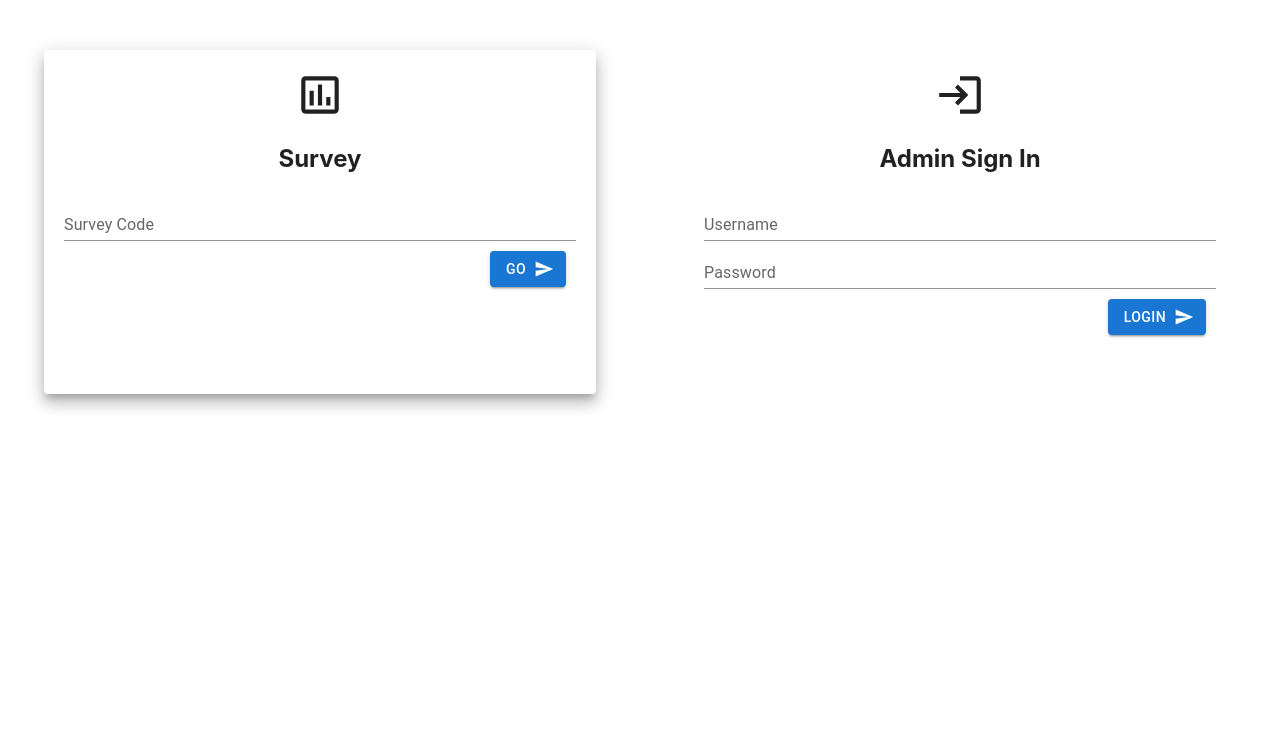
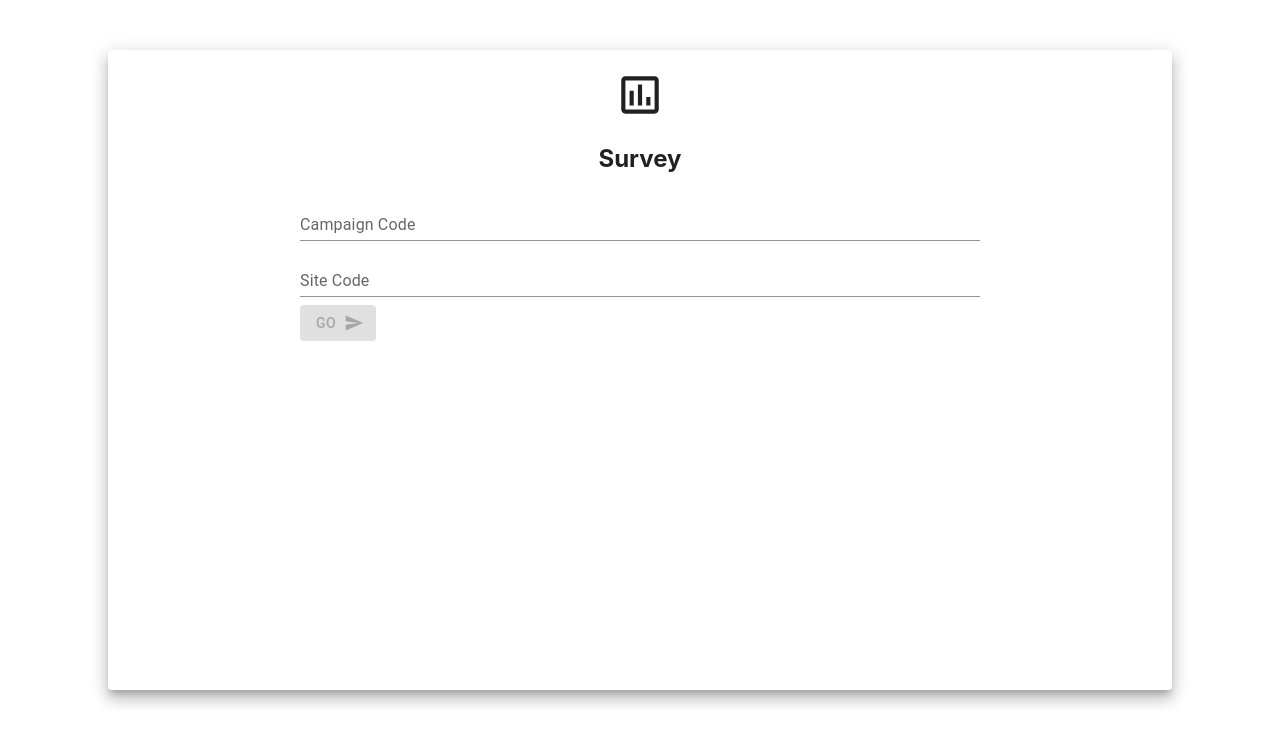
Before and after one commit to prateek05/C4GFoodBank, a React (Create React App) app in the folder frontend/food_bank_survey/: page / in a window 1280 px wide. Shown: the top 744 px of the page. Built offline with nearby package versions, Linux system fonts and the light colour scheme.

Commit message:
modifying sign in page to take in campaign and site id, radio button to reset on change

```diff
--- a/frontend/food_bank_survey/src/components/SignIn.jsx
+++ b/frontend/food_bank_survey/src/components/SignIn.jsx
@@ -1,15 +1,24 @@
-import React from "react";
-import { Grid, Paper, TextField, Button, Stack } from "@mui/material";
+import React, { useState } from "react";
+import { Grid, Paper, TextField, Button } from "@mui/material";
 import SendIcon from "@mui/icons-material/Send";
 import PollOutlinedIcon from "@mui/icons-material/PollOutlined";
-import LoginOutlinedIcon from '@mui/icons-material/LoginOutlined';
-import {Link} from 'react-router-dom'
+import { useNavigate } from "react-router-dom";
 
 function SignIn() {
-  const values = {survey:''}
+  let navigate = useNavigate();
+  const [surveyDetails, setSurveyDetails] = useState({
+    campaign: "",
+    site: "",
+  });
+  const isButtonDisabled = () => {
+    if (surveyDetails.campaign === "" || surveyDetails.site === "") {
+      return true;
+    }
+    return false;
+  };
   const paperStyle = {
     padding: 20,
-    // height: "vh",
+    height: "75vh",
     width: "80%",
     margin: "50px auto",
   };
@@ -17,72 +26,71 @@ function SignIn() {
   const iconStyle = {
     fontSize: 50,
   };
+
+  const handleTextFieldInput = (e) => {
+    setSurveyDetails({
+      ...surveyDetails,
+      [e.target.name]: e.target.value,
+    });
+  };
   return (
     <Grid
       container
       spacing={{ xs: 0, sm: 0, md: 0 }}
       columns={{ xs: 2, sm: 8, md: 12 }}
     >
-      <Grid item xs={12} sm={4} md={6}>
+      <Grid item xs={12} sm={12} md={12}>
         <Paper style={{ height: "38vh", ...paperStyle }} elevation={10}>
           <Grid align="center">
             <PollOutlinedIcon style={iconStyle}></PollOutlinedIcon>
             <h2>Survey</h2>
           </Grid>
-
+          <Grid
+            container
+            justifyContent="center"
+            alignItems="center"
+            spacing={1}
+          >
+            <Grid item xs={8}>
               <TextField
-            label="Survey Code"
-            placeholder="Enter the survey code"
+                label="Campaign Code"
+                placeholder="Enter the campaign code"
+                fullWidth
+                name="campaign"
+                variant="standard"
+                value={surveyDetails.campaign}
+                onChange={handleTextFieldInput}
+              />
+            </Grid>
+            <Grid item xs={8}>
+              <TextField
+                label="Site Code"
+                name="site"
+                placeholder="Enter the site code"
                 fullWidth
                 variant="standard"
-            value={values.survey}
+                value={surveyDetails.site}
+                onChange={handleTextFieldInput}
               />
-          <Stack
-            direction="row"
-            justifyContent="flex-end"
-            alignItems="flex-start"
-            spacing={2}
-            style={{ padding: 10 }}
+            </Grid>
+
+            <Grid item xs={8}>
+              {/* <Link to={`/survey/${surveyDetails.survey}`}> */}
+              <Button
+                disabled={isButtonDisabled()}
+                variant="contained"
+                endIcon={<SendIcon />}
+                onClick={() => {
+                  navigate(
+                    `/survey/${surveyDetails.campaign}/${surveyDetails.site}`
+                  );
+                }}
               >
-            <Link to={`/survey/${values.survey}`}>
-            <Button variant="contained" endIcon={<SendIcon />} >
                 Go
               </Button>
-            </Link>
-          </Stack>
-        </Paper>
+              {/* </Link> */}
             </Grid>
-      <Grid item xs={12} sm={4} md={6}>
-        <Paper elevation={0} style={{ height: "30vh", ...paperStyle }}>
-          <Grid align="center">
-            <LoginOutlinedIcon style={iconStyle}/>
-            <h2>Admin Sign In</h2>
           </Grid>
-
-          <TextField
-            label="Username"
-            placeholder="Username"
-            fullWidth
-            variant="standard"
-          />
-          <TextField
-            label="Password"
-            placeholder="Password"
-            type="password"
-            fullWidth
-            variant="standard"
-          />
-          <Stack
-            direction="row"
-            justifyContent="flex-end"
-            alignItems="flex-start"
-            spacing={2}
-            style={{ padding: 10 }}
-          >
-            <Button variant="contained" endIcon={<SendIcon />}>
-              Login
-            </Button>
-          </Stack>
         </Paper>
       </Grid>
     </Grid>
--- a/frontend/food_bank_survey/src/components/Survey.jsx
+++ b/frontend/food_bank_survey/src/components/Survey.jsx
@@ -27,7 +27,7 @@ export default function Survey() {
   const [location, setLocation] = useState({
     loaded: false,
     error: false,
-    coords: { lat: null, lng: null },
+    coords: { lat: "", lng: "" },
   });
 
   const [campaign, setCampaign] = useState([]);
@@ -36,6 +36,7 @@ export default function Survey() {
   const [response, setResponse] = useState([]);
   const [currentAns, setCurrentAns] = useState({ value: "" });
   const [dataLoad, setDataLoad] = useState(false);
+  const [error, setError] = useState(false);
   const [completeFlag, setCompleteFlag] = useState(false);
 
   const initSurvey = async () => {
@@ -52,17 +53,19 @@ export default function Survey() {
         }
       })
       .catch((error) => {
-        setDataLoad(false);
+        setError(true);
       });
   };
   const gotoNextQue = (e) => {
     e.preventDefault();
 
-    const loc = location.coords.lat?location.coords.lat + ", " + location.coords.lng:null;
+    const loc = location.coords.lat
+      ? location.coords.lat + ", " + location.coords.lng
+      : null;
+
     const answer = {
       question_id: currentQue.question_id,
       value: currentAns.value,
-
       language: currentQue.language,
       coordinates: loc,
     };
@@ -78,7 +81,6 @@ export default function Survey() {
       const finalAnswer = [answer, ...response];
       api.post(
         campaignId + `/` + siteId,
-
         finalAnswer
       );
     }
@@ -98,8 +100,8 @@ export default function Survey() {
       loaded: true,
       error: true,
       coords: {
-        lat: null,
-        lng: null,
+        lat: 0,
+        lng: 0,
       },
     });
   };
@@ -158,6 +160,7 @@ export default function Survey() {
                     aria-labelledby="demo-radio-buttons-group-label"
                     name="radio-buttons-group"
                     onChange={(e) => setCurrentAns({ value: e.target.value })}
+                    key={currentQue.question_id}
                   >
                     {currentQue.answer_choices
                       .split(",")
@@ -165,7 +168,7 @@ export default function Survey() {
                         return (
                           <FormControlLabel
                             value={choice}
-                            key={index}
+                            key={index + Math.random()}
                             control={<Radio />}
                             label={choice}
                           />
@@ -203,7 +206,19 @@ export default function Survey() {
             </Grid>
           </Paper>
         )}
-        {!dataLoad && (
+        {!dataLoad && !error && (
+          <Paper style={{ height: "75vh", ...paperStyle }} elevation={10}>
+            <Grid
+              container
+              direction="row"
+              justifyContent="center"
+              alignItems="center"
+            >
+              <h1>Please wait for the survey to load.</h1>
+            </Grid>
+          </Paper>
+        )}
+        {error && (
           <Paper style={{ height: "75vh", ...paperStyle }} elevation={10}>
             <Grid
               container
```
Lines whose indentation alone changed are shown as unchanged.
